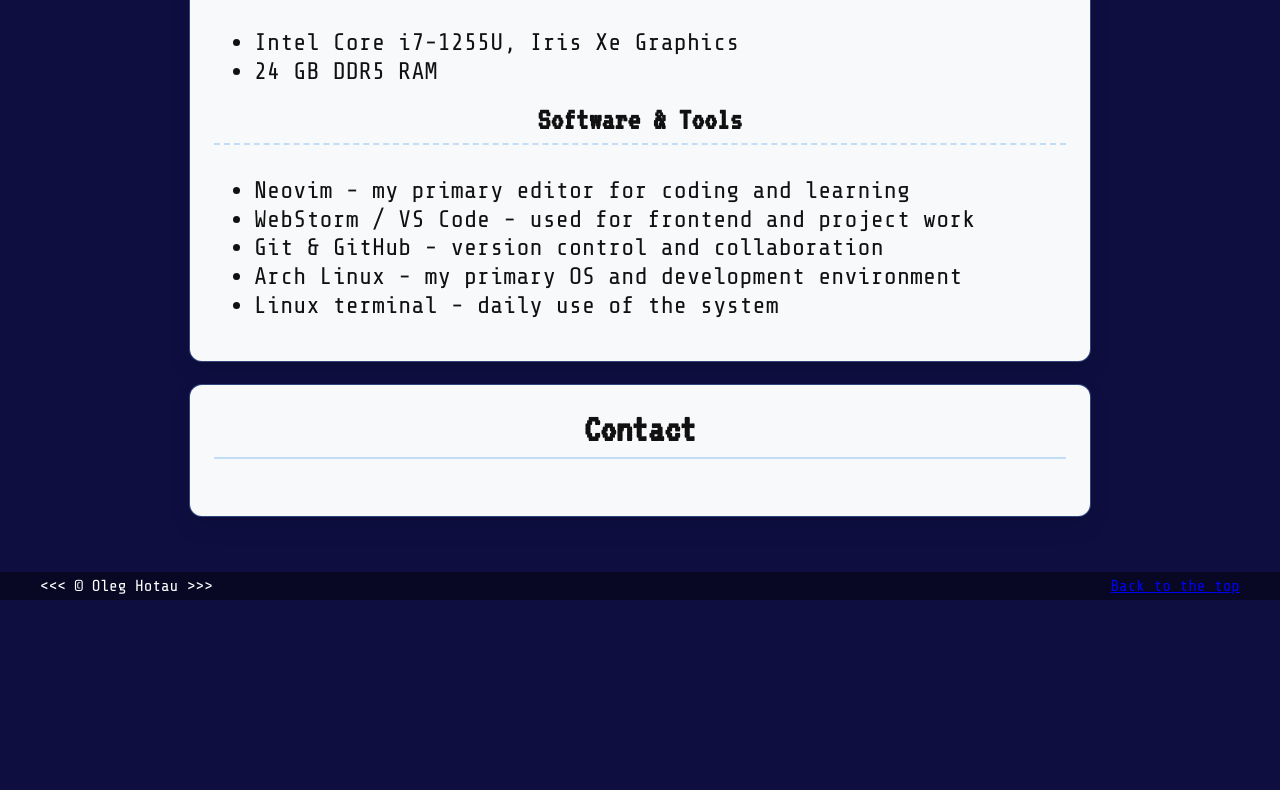
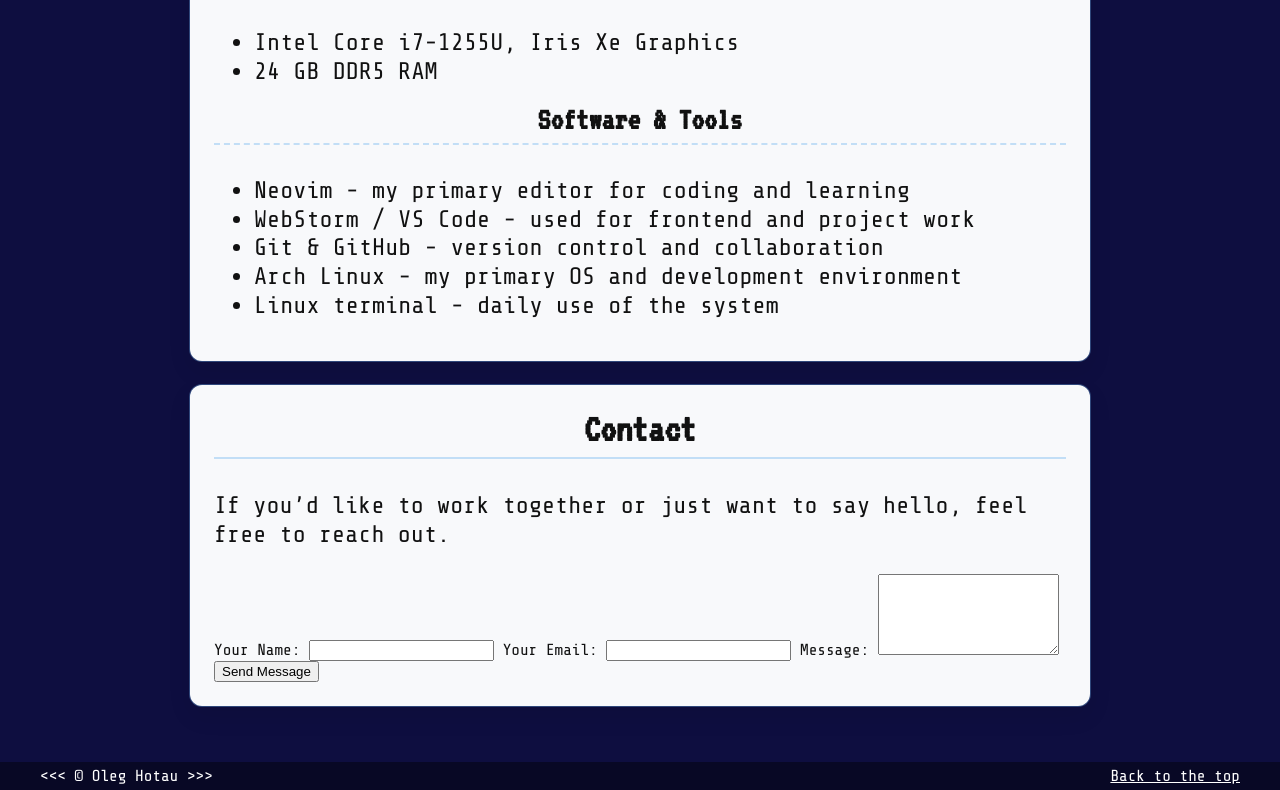
Before and after one commit to ReisSaigyouji/portfolio, a website: page index.html in a window 1280 px wide. Shown: the part 1683-2473 px from the top of the page. Before the commit the page ends 2283 px from the top, so only its background shows below. Drawn offline with nearby package versions, Linux system fonts and the light colour scheme.

Commit message:
Added unfinished contact section

```diff
--- a/index.html
+++ b/index.html
@@ -74,6 +74,10 @@
                     <p>Bash</p>
                     <img src="img/bash.png" alt="bash logo">
                 </div>
+                <div class="skill">
+                    <p>LaTeX</p>
+                    <img src="img/latex.png" alt="latex logo" style="height: 4rem; width: 4rem">
+                </div>
             </div>
         </section>
 
@@ -104,6 +108,27 @@
 
         <section class="container">
             <h2>Contact</h2>
+            <p>If you’d like to work together or just want to say hello, feel free to reach out.</p>
+            <form name="contact" method="POST" data-netlify="true">
+                <input type="hidden" name="form-name" value="contact">
+
+                <label>
+                    Your Name:
+                    <input type="text" name="name" required>
+                </label>
+
+                <label>
+                    Your Email:
+                    <input type="email" name="email" required>
+                </label>
+
+                <label>
+                    Message:
+                    <textarea name="message" rows="5" required></textarea>
+                </label>
+
+                <button type="submit">Send Message</button>
+            </form>
         </section>
     </main>
 
--- a/main.css
+++ b/main.css
@@ -122,6 +122,10 @@
     object-fit: contain;
 }
 
+a, a:visited {
+    color: black;
+}
+
 footer {
     background-color: #080825;
     bottom: 0;
@@ -142,6 +146,6 @@
     margin: 0;
 }
 
-footer a:visited {
+footer a, a:visited {
     color: white;
 }
```
Also changed, not shown: img/latex.png (added).
